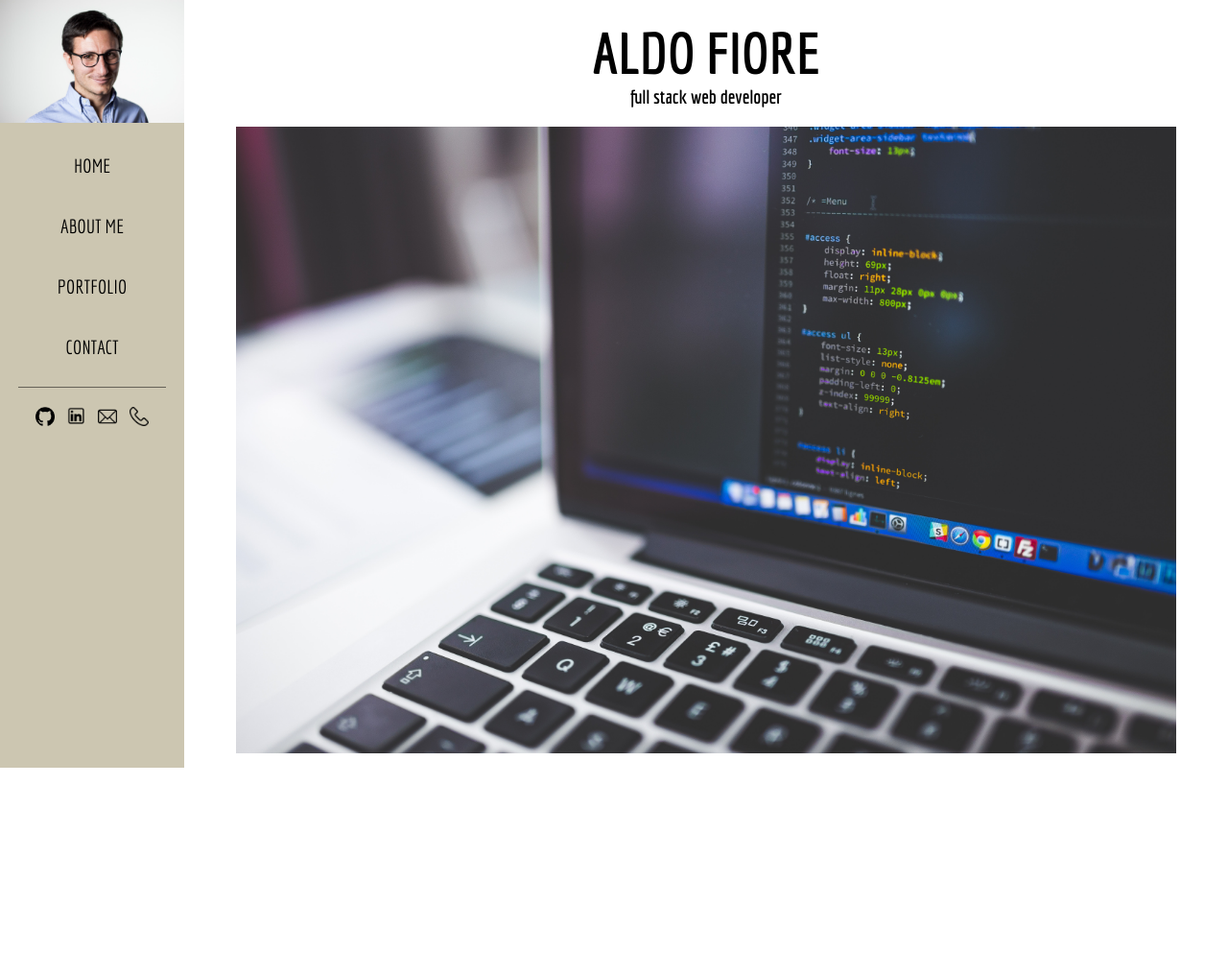
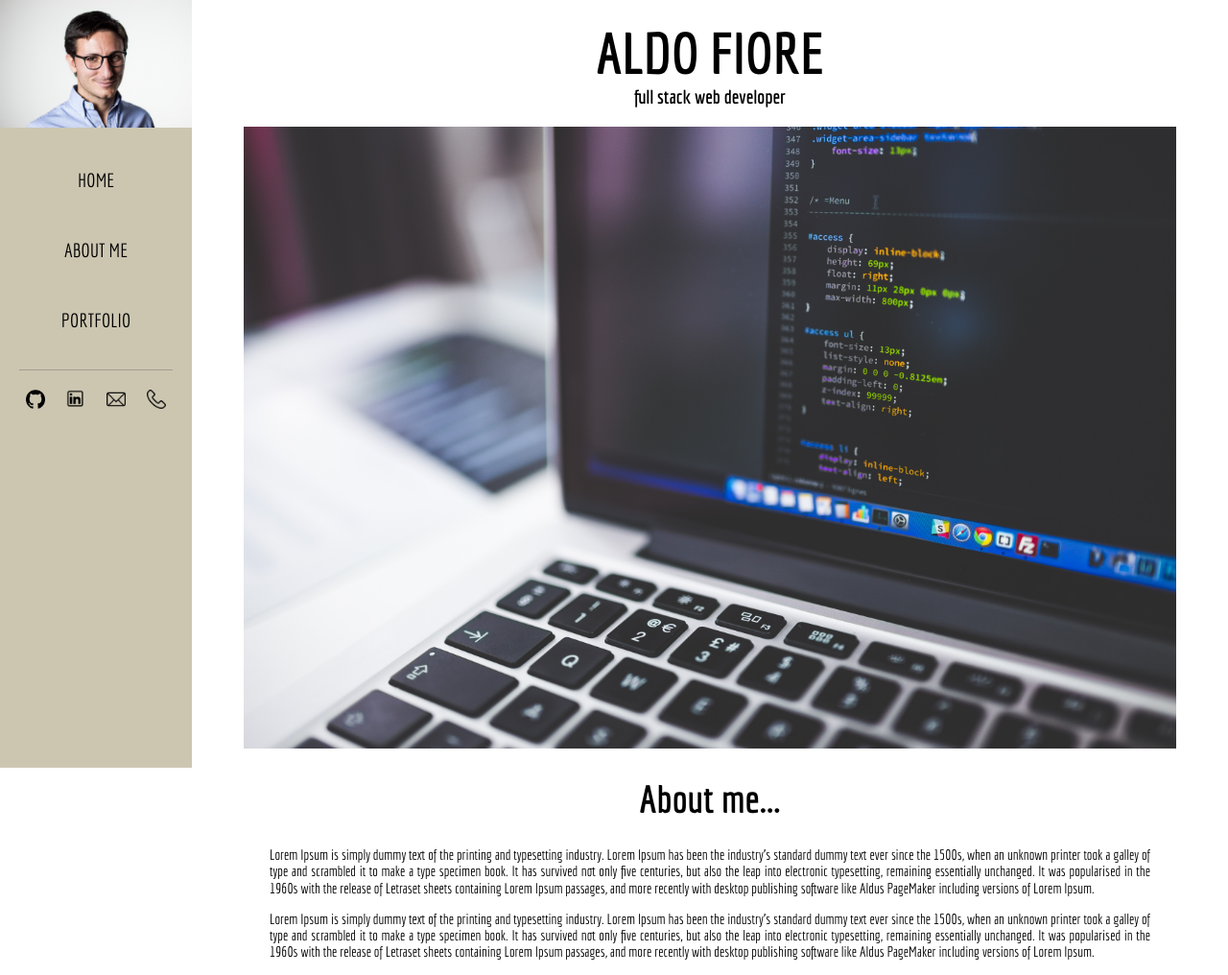
Before and after one commit to aldofiore28/portfolio-build, a PHP site: page / in a window 1280 px wide. Shown: the whole page at 96% size. Before the commit the page ends 800 px from the top, so only its background shows below. Run offline with PHP 8.4, Linux system fonts and the light colour scheme.

Commit message:
fixed size of the navbar

```diff
--- a/index.html
+++ b/index.html
@@ -11,9 +11,9 @@
         <img class="profile-img" src="img/foto-profilo.jpg" alt="my-picture" />
       <ul>
         <li><a href="#home">home</a></li>
-        <li><a href="#">about me</a></li>
+        <li><a href="#about-me">about me</a></li>
         <li><a href="#">portfolio</a></li>
-        <li><a href="#contact">contact</a></li>
+        <li><a href="#contact" class="menu-option-hidden">contact</a></li>
       </ul>
       <div class="line"></div>
       <div class="icons">
@@ -44,8 +44,10 @@
         <img src="img/ai-close-up-code-160107.jpg" alt="laptop with code">
       </section>
 
-      <section class="about-me">
-
+      <section id="about-me" class="about-me internal-container">
+        <h1>About me...</h1>
+        <p>Lorem Ipsum is simply dummy text of the printing and typesetting industry. Lorem Ipsum has been the industry's standard dummy text ever since the 1500s, when an unknown printer took a galley of type and scrambled it to make a type specimen book. It has survived not only five centuries, but also the leap into electronic typesetting, remaining essentially unchanged. It was popularised in the 1960s with the release of Letraset sheets containing Lorem Ipsum passages, and more recently with desktop publishing software like Aldus PageMaker including versions of Lorem Ipsum.</p>
+        <p>Lorem Ipsum is simply dummy text of the printing and typesetting industry. Lorem Ipsum has been the industry's standard dummy text ever since the 1500s, when an unknown printer took a galley of type and scrambled it to make a type specimen book. It has survived not only five centuries, but also the leap into electronic typesetting, remaining essentially unchanged. It was popularised in the 1960s with the release of Letraset sheets containing Lorem Ipsum passages, and more recently with desktop publishing software like Aldus PageMaker including versions of Lorem Ipsum.</p>
       </section>
 
       <section class="hidden-contact internal-container">
--- a/styles/styles.css
+++ b/styles/styles.css
@@ -1,11 +1,11 @@
+/*Imported fonts*/
 @import url('https://fonts.googleapis.com/css?family=Economica:400,700');
-/* Imported fonts */
 
+/* Global attributes */
 * {
   box-sizing: border-box;
 }
 
-/* Global attributes */
 
 html {
   font-size: 62.5%;
@@ -24,24 +24,21 @@ body {
 .container {
   background-color: #FFFFFF;
   float: right;
-  width: 85%;
+  margin-left: 20rem;
   text-align: center;
 }
 
 .internal-container {
-  background-color: ;
   width: 85%;
   margin: 0 auto;
   text-align: center;
 }
 
-/* Global finish */
-
 /* Fixed Navbar */
 
 .fixed-navbar {
   height: 100%;
-  width: 15%;
+  width: 20rem;
   position: fixed;
   background-color: #CCC6B1;
   text-align: center;
@@ -54,14 +51,13 @@ body {
 
 .fixed-navbar ul {
   list-style: none;
-  margin: 0;
   padding: 0;
 }
 
 .fixed-navbar ul li {
   font-size: 2rem;
   text-transform: uppercase;
-  margin: 2rem 0.5rem;
+  margin: 3rem 0.5rem;
 }
 
 .fixed-navbar a {
@@ -71,26 +67,28 @@ body {
   padding: 1rem 0.5rem;
 }
 
+.fixed-navbar .menu-option-hidden {
+  display: none;
+}
+
 .fixed-navbar .line {
   border-top: 0.1rem solid #000;
   width: 80%;
   margin: 0 auto;
-  opacity: 0.5;
+  opacity: 0.2;
 }
 
 /* icons attributes */
 
 .fixed-navbar .icons {
-  width: 80%;
+  width: 100%;
   margin: 0 auto;
   padding-top: 2rem;
 }
 
 .fixed-navbar .icon-attributes {
-  width: 20px;
+  width: 2rem;
   height: auto;
-  margin-left: 0.1rem;
-  margin-right: 0.1rem;
 }
 
 .fixed-navbar .icon-links {
@@ -123,8 +121,18 @@ body {
 .main-img img {
   width: 90%;
   height: auto;
-  display: block;
   margin: 0 auto;
+}
+
+/* About me section */
+
+.about-me h1 {
+  font-size: 4rem;
+}
+
+.about-me p {
+  font-size: 1.5rem;
+  text-align: justify;
 }
 
 /* Footer */
@@ -151,7 +159,7 @@ body {
 
 .fixed-navbar ul li:hover {
   background-color: #948B89;
-  opacity: 0.1;
+  opacity: 0.3;
 }
 
 .fixed-navbar ul li:hover a {
@@ -178,6 +186,7 @@ body {
 
   .fixed-navbar ul {
     height: 100%;
+    margin: 0;
   }
 
   .fixed-navbar ul li {
@@ -187,6 +196,10 @@ body {
 
   .fixed-navbar ul li a {
     padding: 0;
+  }
+
+  .fixed-navbar .menu-option-hidden {
+    display: block;
   }
 
   .fixed-navbar .profile-img {
@@ -206,13 +219,7 @@ body {
   }
 }
 
-@media screen and (max-width: 850px) {
-  .fixed-navbar .icon-attributes {
-    width: 1.5rem;
-  }
-}
-
-@media screen and (max-width: 398px ) {
+@media screen and (max-width: 413px ) {
 
   .fixed-navbar ul li {
     margin-left: 1rem;
```
